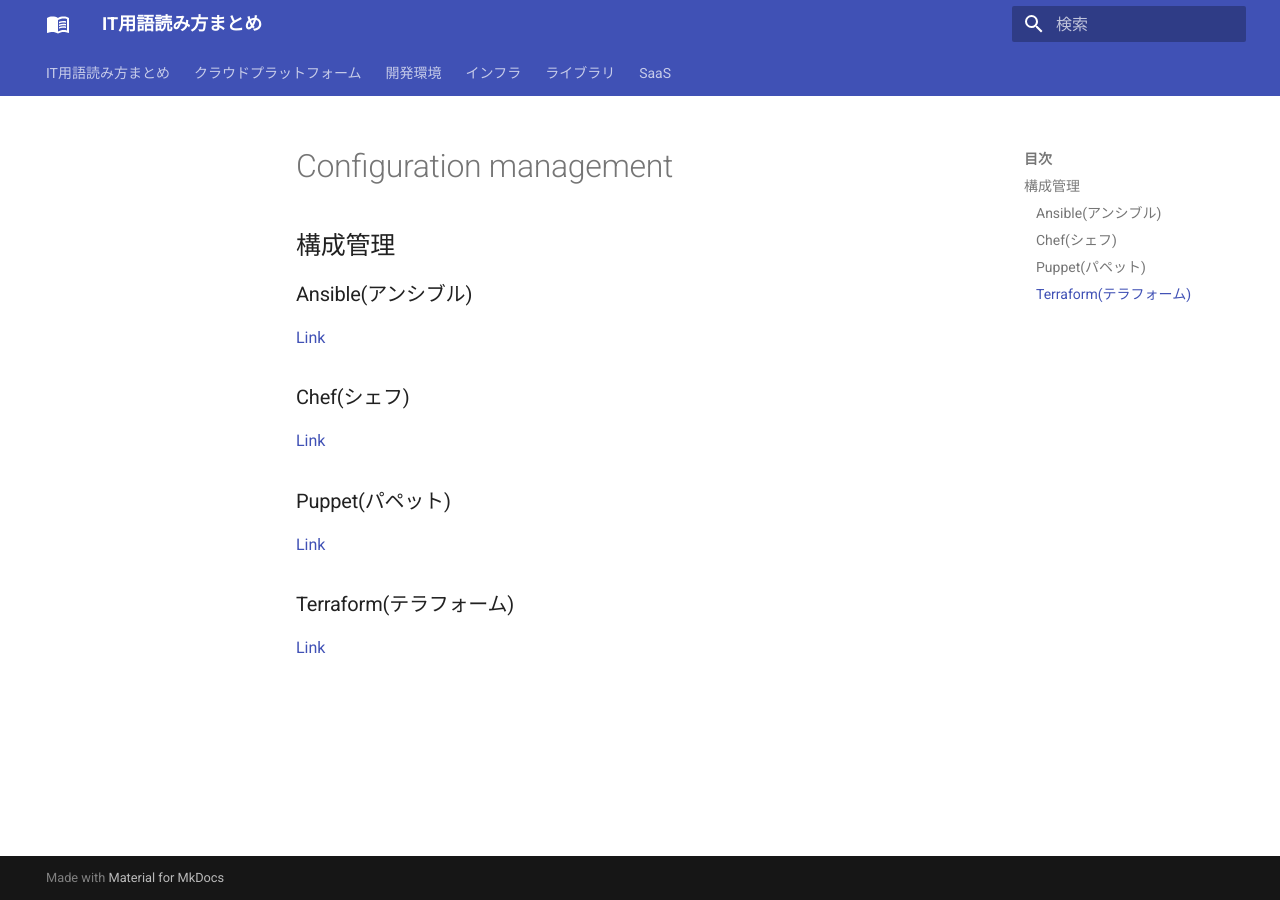
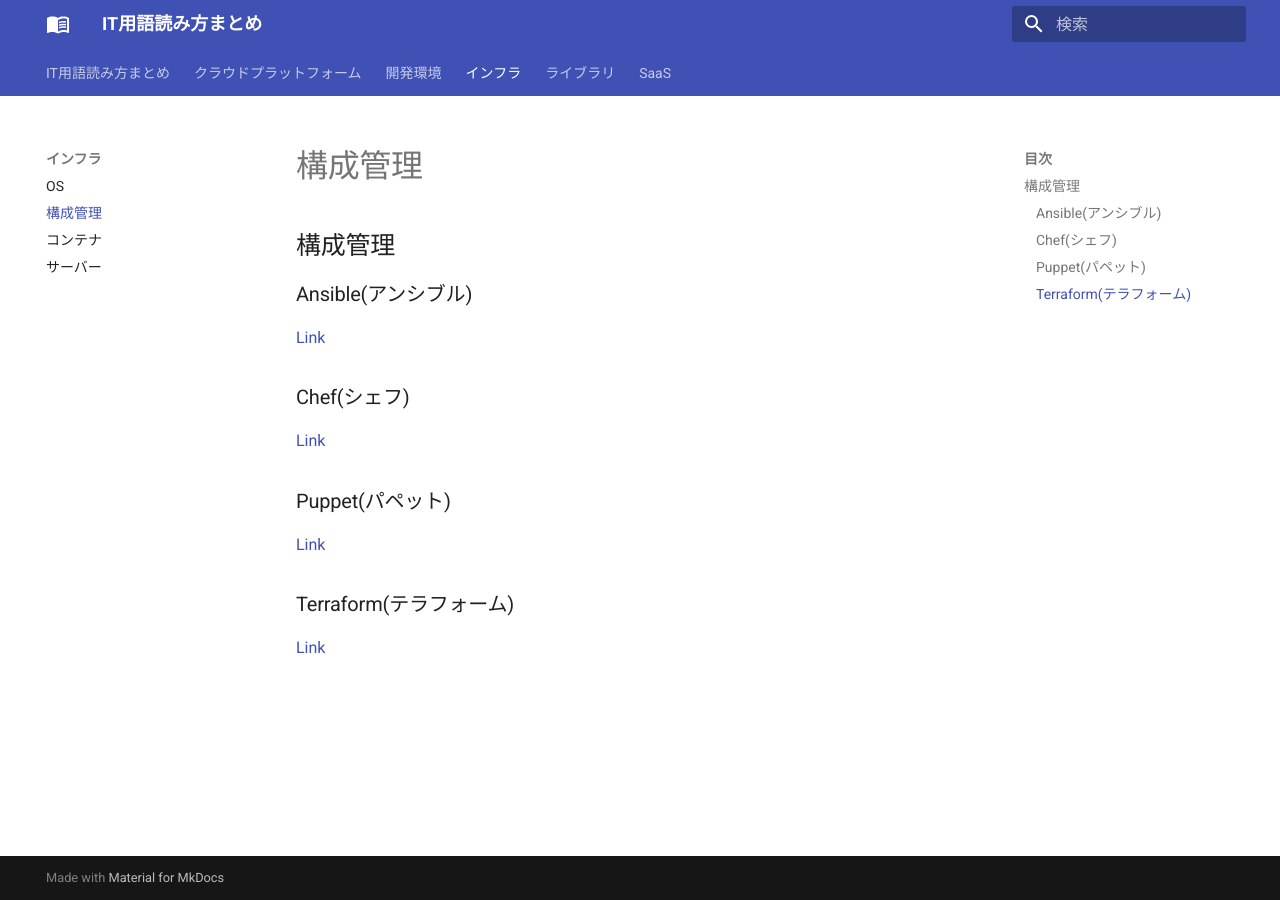
Before and after one commit to doara-developer/pronunciation-dict, an MkDocs documentation site: the page built from docs/infra/configuration_management.md, in a window 1280 px wide. Built offline with MkDocs 1.6.1 and Material for MkDocs 9.7.7, drawn with Linux system fonts in a browser that asks for light colours; some of the changed lines change nothing that is shown.

Commit message:
Modify config file

```diff
--- a/mkdocs.yml
+++ b/mkdocs.yml
@@ -22,7 +22,7 @@
       - テキストエディタ/IDE: development/text_editor.md
     - インフラ:
       - OS: infra/os.md
-      - 構成管理: infra/configuration_management.md.md
+      - 構成管理: infra/configuration_management.md
       - コンテナ: infra/container.md
       - サーバー: infra/server.md
     - ライブラリ:
```
